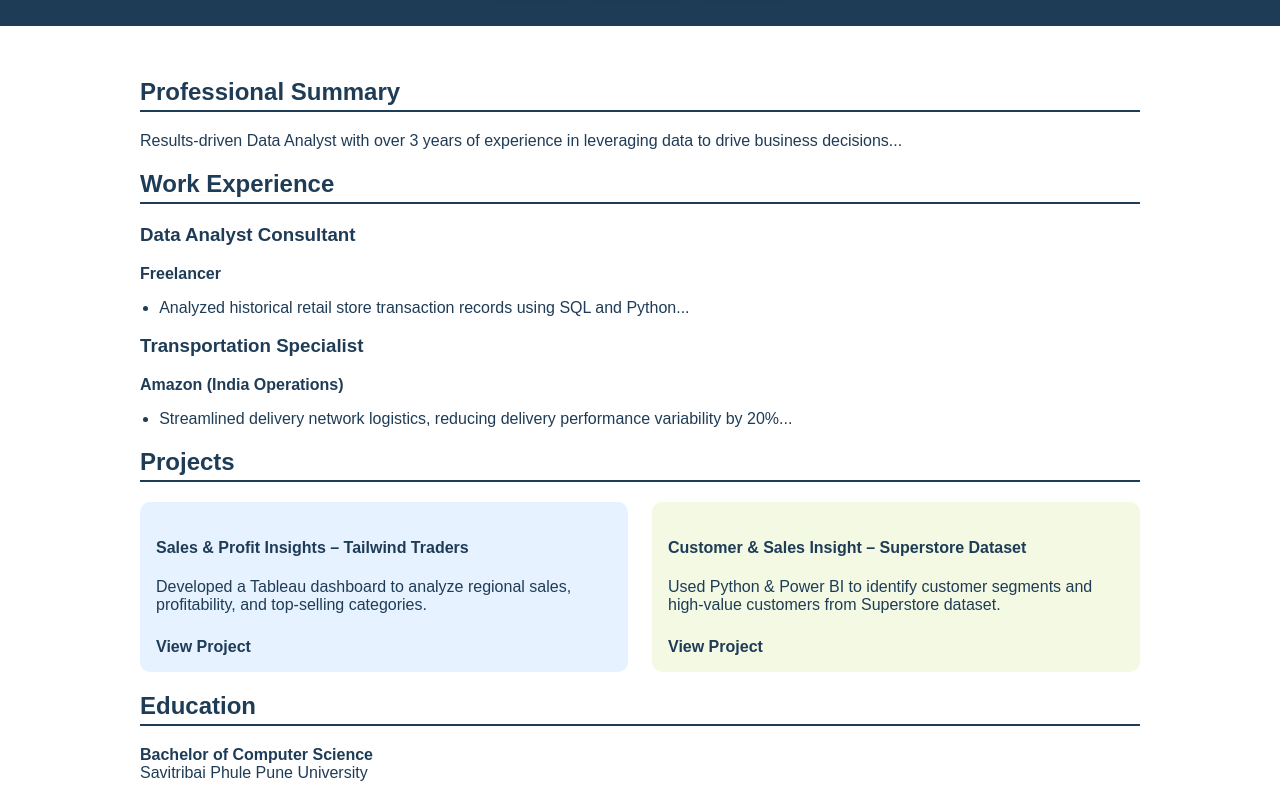
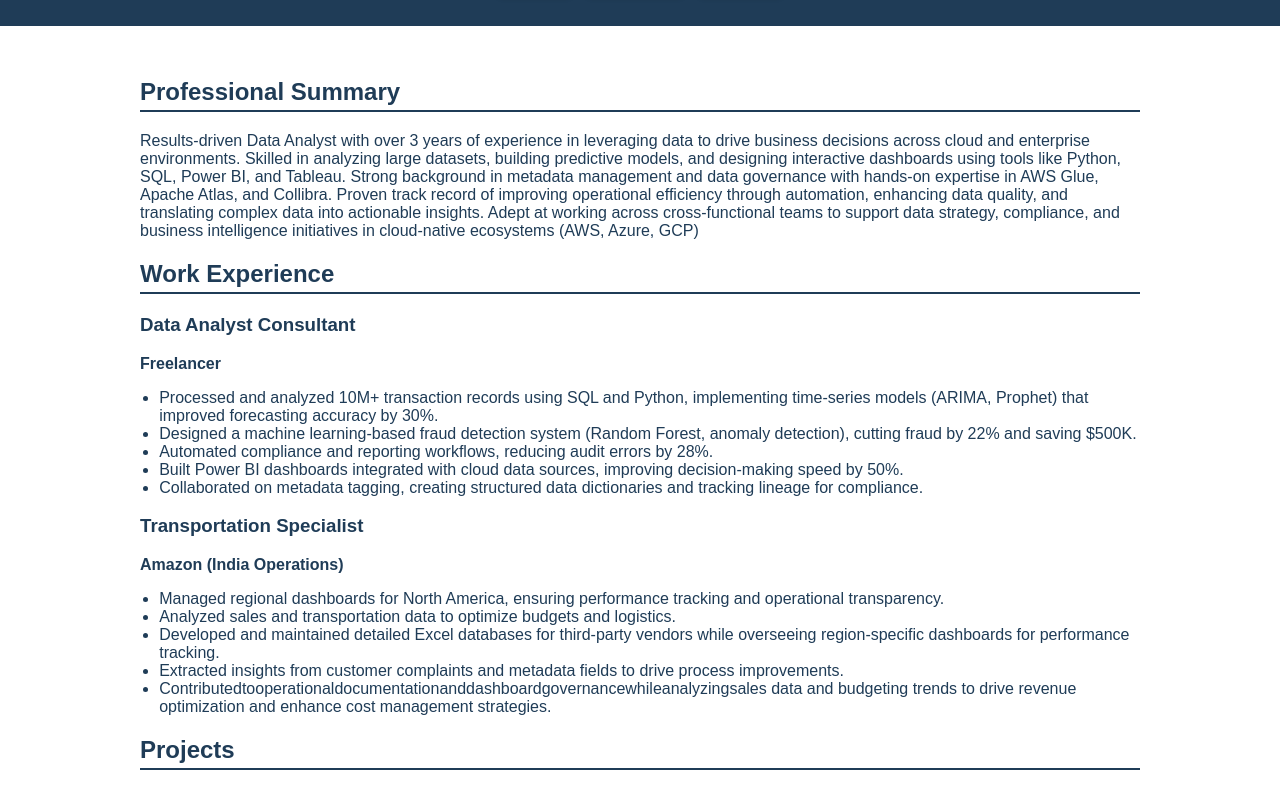
Before and after one commit to rmanisharathod/manisha.github.io, a plain HTML site: page index.html in a window 1280 px wide. Shown: the part 186-973 px from the top of the page. Drawn offline with Linux system fonts and the light colour scheme.

Commit message:
index.html

```diff
--- a/index.html
+++ b/index.html
@@ -170,7 +170,15 @@
   <div class="container">
     <section>
       <h2>Professional Summary</h2>
-      <p>Results-driven Data Analyst with over 3 years of experience in leveraging data to drive business decisions...</p>
+      <p> Results-driven Data Analyst with over 3 years of experience in leveraging data to drive
+          business decisions across cloud and enterprise environments. Skilled in analyzing large
+          datasets, building predictive models, and designing interactive dashboards using tools
+          like Python, SQL, Power BI, and Tableau. Strong background in metadata management
+          and data governance with hands-on expertise in AWS Glue, Apache Atlas, and Collibra.
+          Proven track record of improving operational efficiency through automation, enhancing
+         data quality, and translating complex data into actionable insights. Adept at working across
+         cross-functional teams to support data strategy, compliance, and business intelligence
+         initiatives in cloud-native ecosystems (AWS, Azure, GCP)</p>
     </section>
 
     <section>
@@ -178,12 +186,29 @@
       <h3>Data Analyst Consultant</h3>
       <p><strong>Freelancer</strong></p>
       <ul>
-        <li>Analyzed historical retail store transaction records using SQL and Python...</li>
+        <li>Processed and analyzed 10M+ transaction records using SQL and Python, implementing
+            time-series models (ARIMA, Prophet) that improved forecasting accuracy by 30%.</li>
+        <li>Designed a machine learning-based fraud detection system (Random Forest, anomaly
+            detection), cutting fraud by 22% and saving $500K.</li>
+        <li> Automated compliance and reporting workflows, reducing audit errors by 28%.</li>
+        <li>Built Power BI dashboards integrated with cloud data sources, improving decision-making
+            speed by 50%.</li>
+        <li>Collaborated on metadata tagging, creating structured data dictionaries and tracking
+            lineage for compliance.</li>
       </ul>
       <h3>Transportation Specialist</h3>
       <p><strong>Amazon (India Operations)</strong></p>
       <ul>
-        <li>Streamlined delivery network logistics, reducing delivery performance variability by 20%...</li>
+        <li>Managed regional dashboards for North America, ensuring performance tracking and
+            operational transparency.</li>
+        <li>Analyzed sales and transportation data to optimize budgets and logistics.</li>
+        <li>Developed and maintained detailed Excel databases for third-party vendors while
+            overseeing region-specific dashboards for performance tracking.</li>
+        <li>Extracted insights from customer complaints and metadata fields to drive process
+            improvements.</li>
+        <li>Contributedtooperationaldocumentationanddashboardgovernancewhileanalyzingsales
+            data and budgeting trends to drive revenue optimization and enhance cost management
+            strategies.</li>
       </ul>
     </section>
 
```
